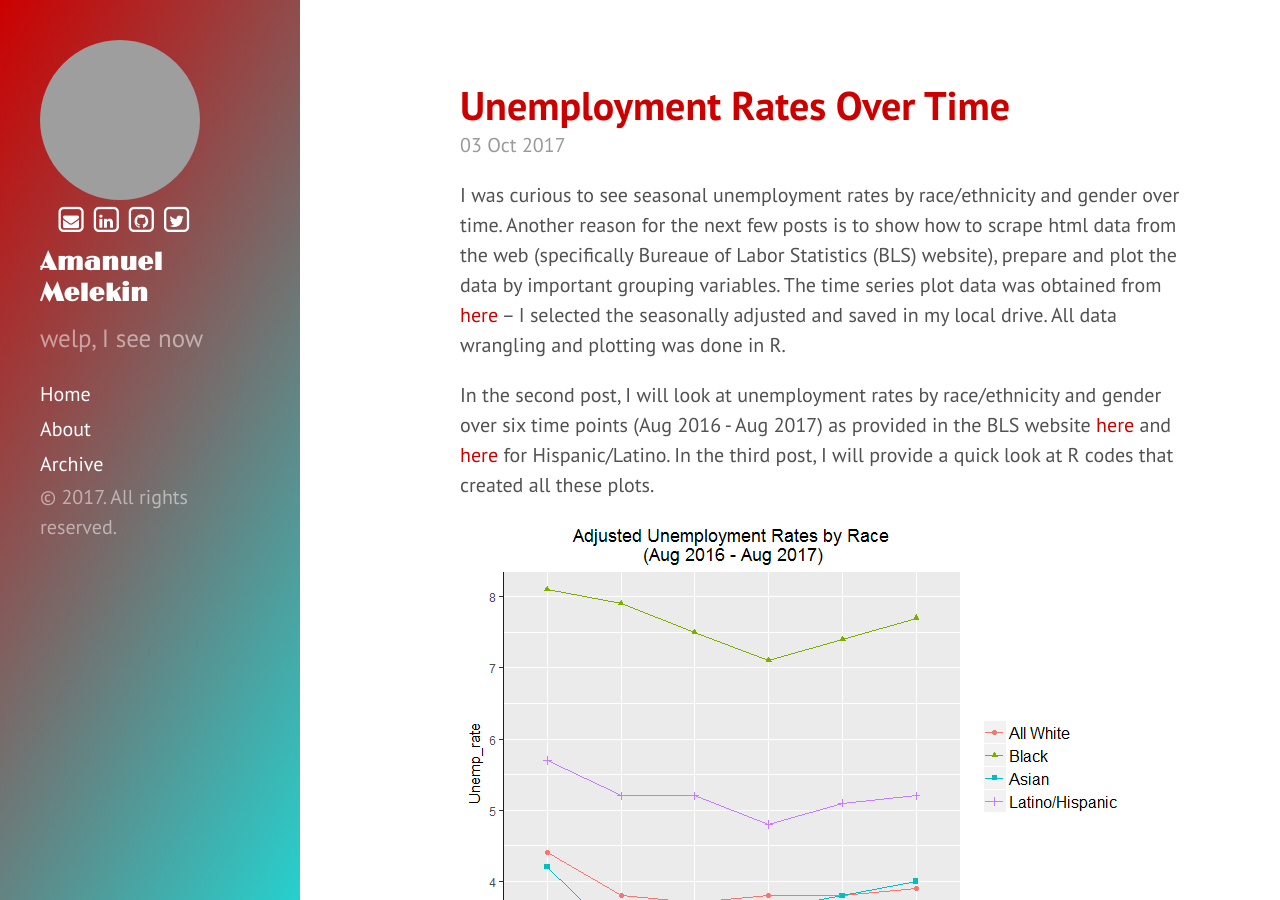
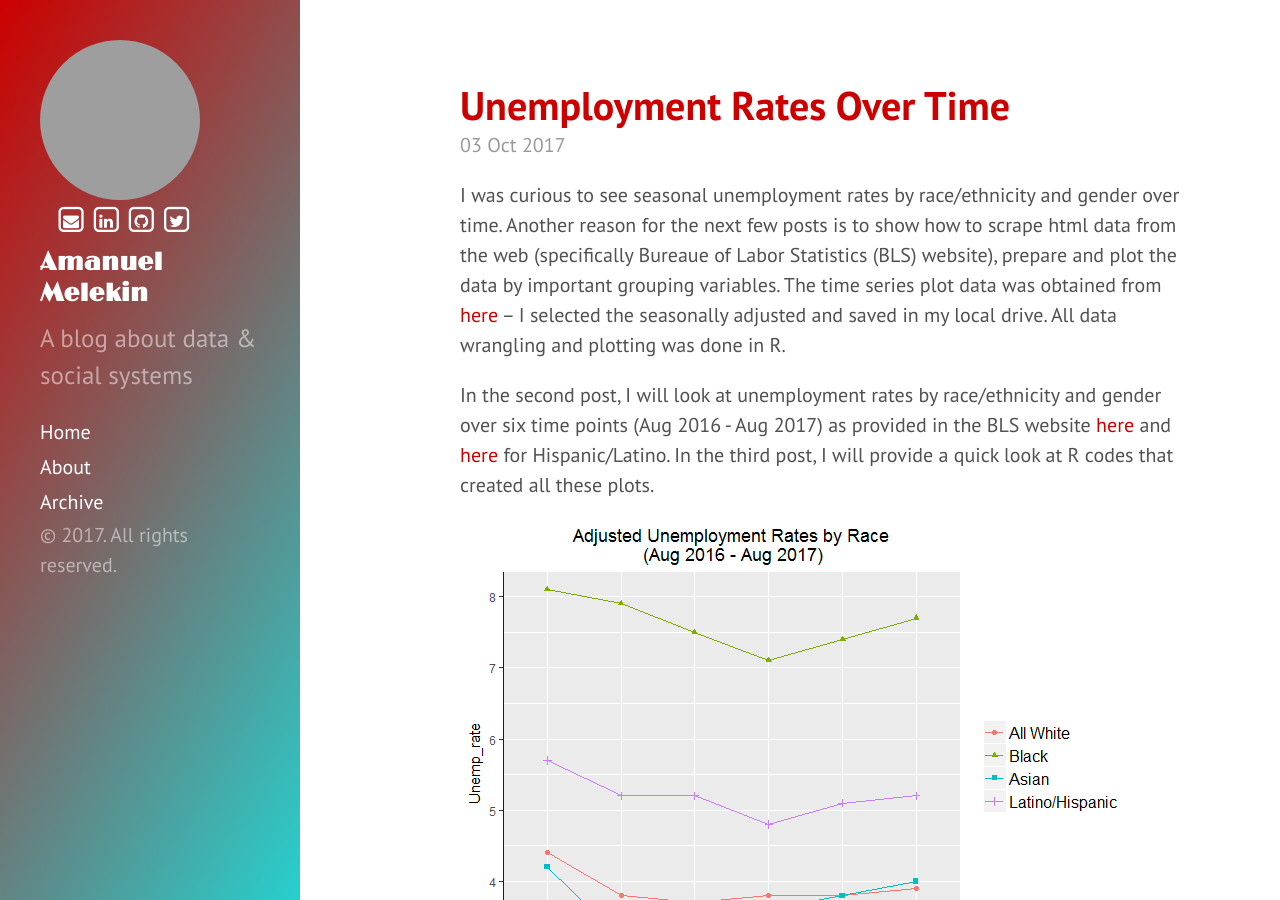
Before and after one commit to azmelekin/azmelekin.github.io, a Jekyll site: the page built from index.html, in a window 1280 px wide and 900 px high. Built offline with Jekyll 4.4.1, drawn with Linux system fonts in a browser that asks for light colours; nearby versions of some CDN libraries; some web fonts are replaced; the list of posts is cut into pages by our own code; grey boxes are pictures that could not be loaded.

Commit message:
tag line

```diff
--- a/_config.yml
+++ b/_config.yml
@@ -9,7 +9,7 @@ permalink:        pretty
 # Setup
 title:            Amanuel Melekin
 #tagline:
-description:      'welp, I see now'
+description:      'A blog about data & social systems'
 url:              http://azmelekin.github.io/
 baseurl:          /azmelekin.github.io/
 
```
